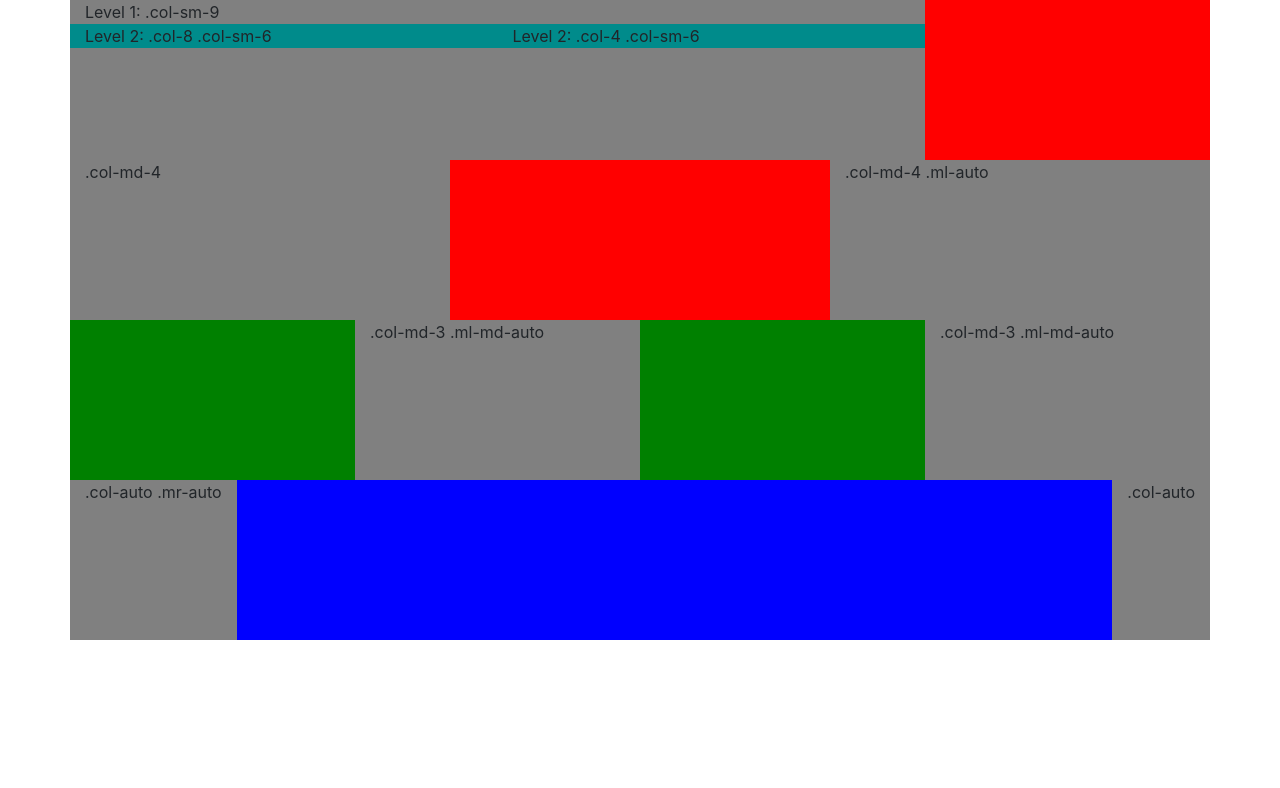
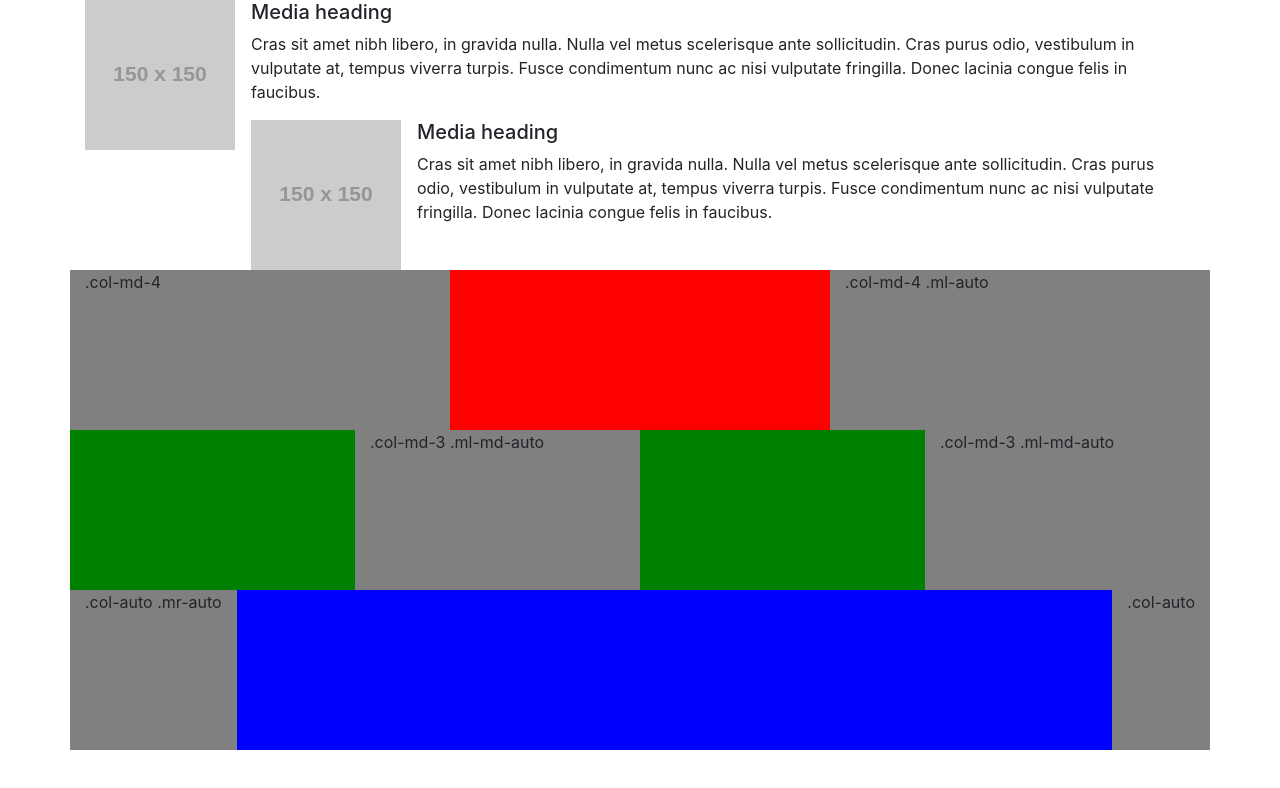
Before and after one commit to raymondSeger/test-bootstrap4, a website: page index.html in a window 1280 px wide. Drawn offline with nearby package versions, Linux system fonts and the light colour scheme; placeholder pictures from the web are drawn by us.

Commit message:
media objects, unlikely to use. Small change with B3
media objects, unlikely to use

https://getbootstrap.com/docs/4.1/layout/media-object/

```diff
--- a/index.html
+++ b/index.html
@@ -14,15 +14,19 @@
 
 <div class="container">
 
-    <div class="row" style="min-height: 10rem;background-color: red;">
-        <div class="col-sm-9" style="background-color: grey;">
-            Level 1: .col-sm-9
-            <div class="row">
-                <div class="col-8 col-sm-6" style="background-color: darkcyan;">
-                    Level 2: .col-8 .col-sm-6
-                </div>
-                <div class="col-4 col-sm-6" style="background-color: darkcyan;">
-                    Level 2: .col-4 .col-sm-6
+    <div class="media">
+        <img class="mr-3" src="https://via.placeholder.com/150" alt="Generic placeholder image">
+        <div class="media-body">
+            <h5 class="mt-0">Media heading</h5>
+            Cras sit amet nibh libero, in gravida nulla. Nulla vel metus scelerisque ante sollicitudin. Cras purus odio, vestibulum in vulputate at, tempus viverra turpis. Fusce condimentum nunc ac nisi vulputate fringilla. Donec lacinia congue felis in faucibus.
+
+            <div class="media mt-3">
+                <a class="pr-3" href="#">
+                    <img src="https://via.placeholder.com/150" alt="Generic placeholder image">
+                </a>
+                <div class="media-body">
+                    <h5 class="mt-0">Media heading</h5>
+                    Cras sit amet nibh libero, in gravida nulla. Nulla vel metus scelerisque ante sollicitudin. Cras purus odio, vestibulum in vulputate at, tempus viverra turpis. Fusce condimentum nunc ac nisi vulputate fringilla. Donec lacinia congue felis in faucibus.
                 </div>
             </div>
         </div>
```
